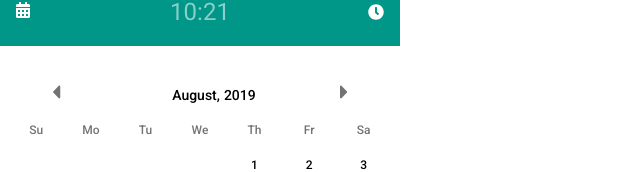
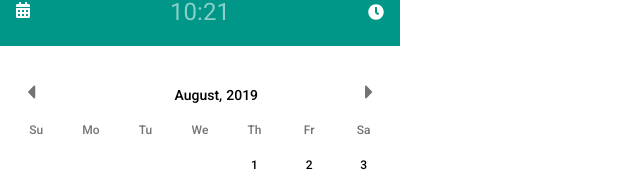
Before and after one commit to wendy-hopla/hopla-calendar-test, a React (Create React App) app: page / in a window 1536 px wide. Shown: the part 186-358 px from the top of the page, without its empty margins (0-640 px from the left). Built offline with nearby package versions, Linux system fonts and the light colour scheme.

Commit message:
fix calendar style ang positioning

```diff
--- a/src/component/calendar/calendar.css
+++ b/src/component/calendar/calendar.css
@@ -519,7 +519,7 @@ li.hour-row :hover{
 @media(min-width: 1440px){
   .tail-datetime-calendar .calendar-date table tbody tr > *::after {
     top: 3px;
-    left: 41px !important;
+    left: 13px !important;
     width: 29px;
     height: 29px;
     content: "";
@@ -532,10 +532,10 @@ li.hour-row :hover{
     -webkit-border-radius: 50%;
   }
   .tail-datetime-calendar .calendar-navi span.button-next {
-    padding-right: 43px !important;
+    padding-right: 18px !important;
   }
   .tail-datetime-calendar .calendar-navi span.button-prev {
-    padding-left: 43px !important;
+    padding-left: 18px !important;
   }
 }
 @media(min-width: 2560px){
```
